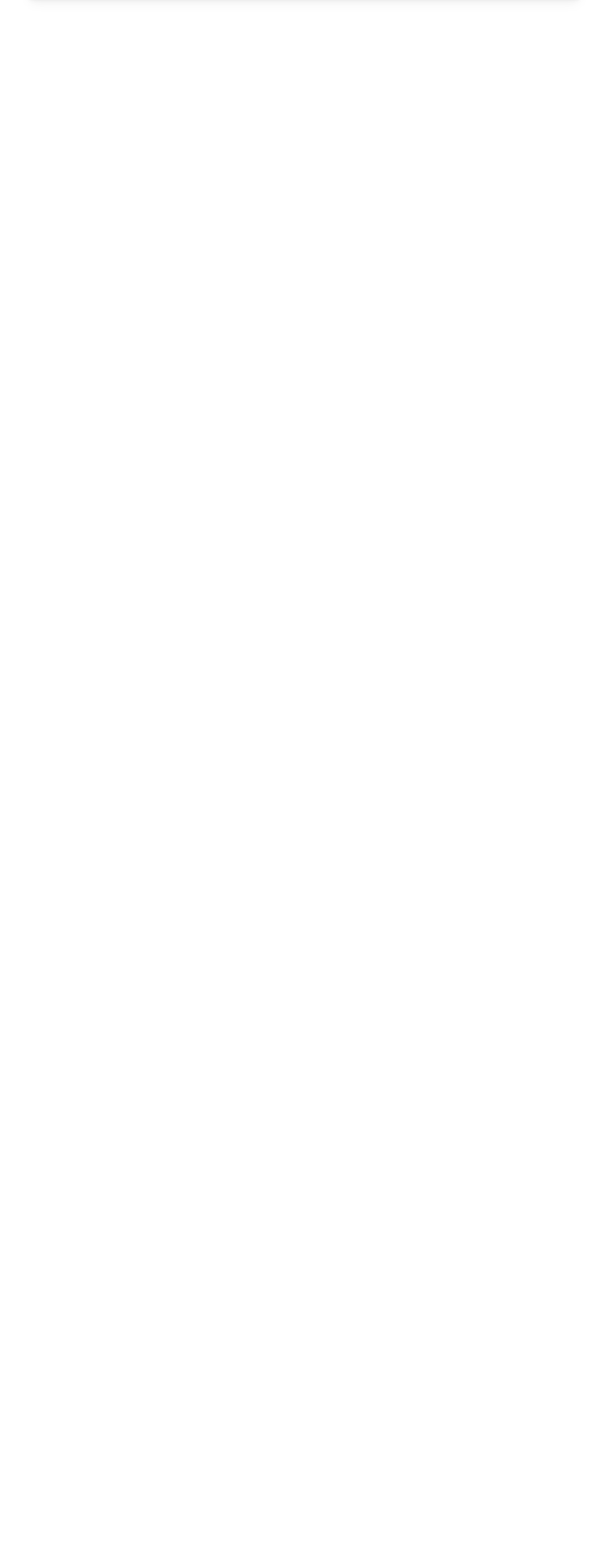
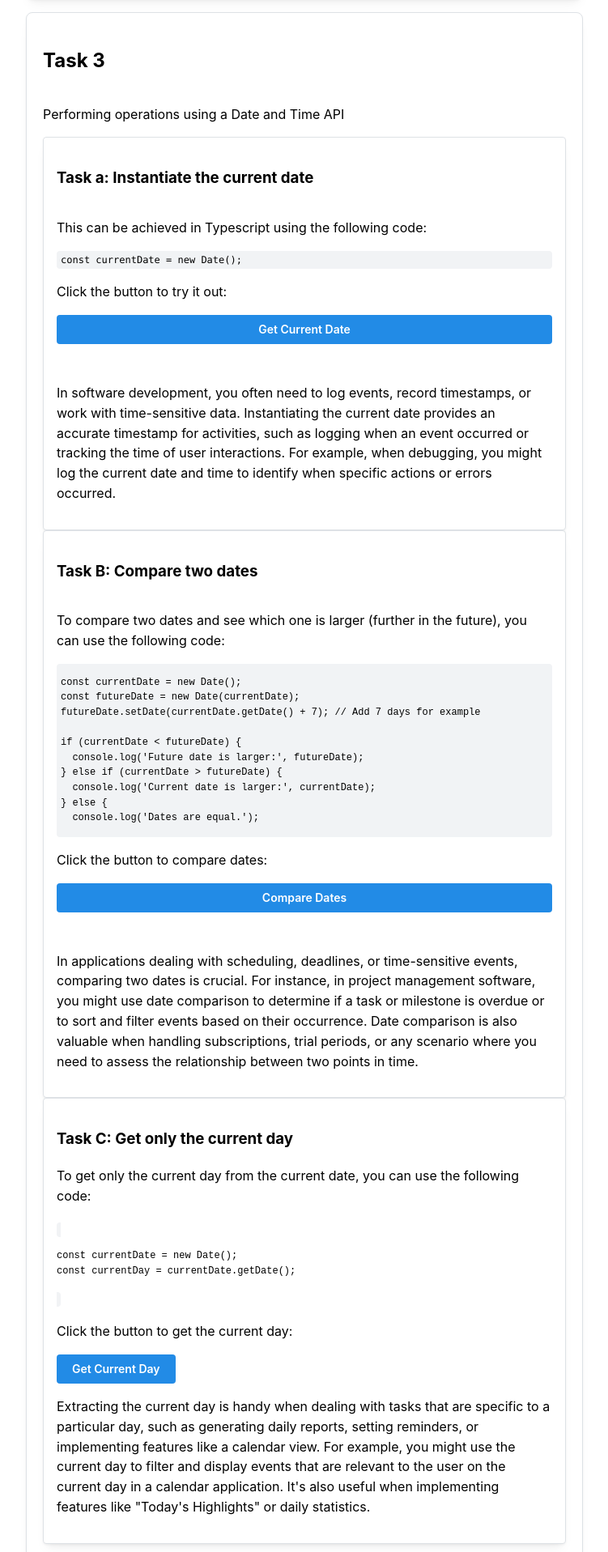
Before and after one commit to IlyesTirech/snake-charmers, a React (Create React App) app: page /week2 in a window 1280 px wide. Shown: the part 743-2660 px from the top of the page at 81% size, without its empty margins (264-1015 px from the left). Before the commit the page ends 800 px from the top, so only its background shows below. Built offline with nearby package versions, Linux system fonts and the light colour scheme.

Commit message:
Update WeekTwo.tsx

```diff
--- a/src/pages/WeekTwo.tsx
+++ b/src/pages/WeekTwo.tsx
@@ -1,47 +1,52 @@
 import React, { useState } from 'react';
-import { Container, Grid, Card, TextInput, Button, Tooltip } from '@mantine/core';
+import { Container, Grid, Card, TextInput, Button, Code } from '@mantine/core';
 import { DateInput } from '@mantine/dates';
 
 const WeekTwo: React.FC = () => {
-  //Task1
+  // Task 1
   const [task1Result, setTask1Result] = useState<string>('');
-  const [date, setDate] = useState<any>()
+  const [date, setDate] = useState<any>();
+
   const formatDate = () => {
     setTask1Result(date.toISOString().slice(0, 10));
-  }
-  console.log(date);
+  };
 
-  //Task2
-  const [correctFormat, setCorrectFormat] = useState<any>()
-  const [task2Result, setTask2Result] = useState<any>()
-  //Detect what type of date it is
-  function isValidDateFormat() {
+  // Task 2
+  const [correctFormat, setCorrectFormat] = useState<string>('');
+  const [task2Result, setTask2Result] = useState<string | null>(null);
+  const [task3aResult, setTask3aResult] = useState<string>('');
+  const [task3bResult, setTask3bResult] = useState<string>('');
+  const [task3cResult, setTask3cResult] = useState<string>('');
+
+  function detectAndConvertFormat() {
     // Regular expression for the date string format: "23rd October 2023"
     const dateFormatRegex = /^(\d{1,2})(st|nd|rd|th)?\s+(\w+)\s+(\d{4})$/;
 
-    // Test if the input string matches the format
-    const match = correctFormat.match(dateFormatRegex);
+    // Check if the input string matches the custom format
+    const isCustomFormat = dateFormatRegex.test(correctFormat);
 
-    console.log(!!match);
-
-
-    return !!match; // Returns true if the format is correct, otherwise false
+    if (isCustomFormat) {
+      setTask2Result(convertToISOFormat());
+    } else if (/^\d{4}-\d{2}-\d{2}$/.test(correctFormat)) {
+      setTask2Result(convertToCustomFormat());
+    } else {
+      setTask2Result('Not a valid format.');
     }
-
-function isValidDateNumberFormat() {
-  // Regular expression for the date string format: "2023-10-23"
-  const dateFormatRegex = /^\d{4}-\d{2}-\d{2}$/;
-
-  // Test if the input string matches the format
-  console.log(dateFormatRegex.test(correctFormat));
-
-  return dateFormatRegex.test(correctFormat);
   }
-
   function convertToISOFormat() {
     const months = [
-      "January", "February", "March", "April", "May", "June",
-      "July", "August", "September", "October", "November", "December"
+      'January',
+      'February',
+      'March',
+      'April',
+      'May',
+      'June',
+      'July',
+      'August',
+      'September',
+      'October',
+      'November',
+      'December'
     ];
 
     // Split the input string into day, month, and year
@@ -51,21 +56,33 @@ function convertToISOFormat() {
     const monthIndex = months.indexOf(monthName);
 
     // Check if the date components are valid
-  if (monthIndex === -1 || isNaN(day) || isNaN(year)) {
-      console.error("Invalid date format");
+    if (monthIndex === -1 || isNaN(parseInt(day)) || isNaN(parseInt(year))) {
+      console.error('Invalid date format');
       return null;
     }
 
     // Create a Date object and format it to ISO string
-  const isoDate = new Date(year, monthIndex, parseInt(day)).toISOString().split('T')[0];
+    const isoDate = new Date(parseInt(year), monthIndex, parseInt(day))
+      .toISOString()
+      .split('T')[0];
 
-  setTask2Result(isoDate)
+    setTask2Result(isoDate);
     return isoDate;
   }
   function convertToCustomFormat() {
     const months = [
-      "January", "February", "March", "April", "May", "June",
-      "July", "August", "September", "October", "November", "December"
+      'January',
+      'February',
+      'March',
+      'April',
+      'May',
+      'June',
+      'July',
+      'August',
+      'September',
+      'October',
+      'November',
+      'December'
     ];
 
     // Create a Date object from the ISO string
@@ -82,26 +99,6 @@ function convertToCustomFormat() {
     return formattedDate;
   }
 
-const convertIntoOpposite = () => {
-  if(!isValidDateFormat()){
-    setTask2Result('Not a valid format.')
-  }
-
-  if(!isValidDateNumberFormat()){
-    setTask2Result('Not a valid format.')
-  }
-
-  if(isValidDateFormat()){
-    setTask2Result(convertToISOFormat())
-    console.log({task2Result});
-  }
-  if(isValidDateNumberFormat()){
-    setTask2Result(convertToCustomFormat())
-      console.log({task2Result});
-    }
-
-  }
-
   return (
     <Container size="sm">
       <h1 className="title mt-5">Week 2</h1>
@@ -116,18 +113,18 @@ const convertIntoOpposite = () => {
                 value={date}
                 onChange={setDate}
                 label="Date input"
-              placeholder=
-              "Date input"
+                placeholder="Date input"
               />
-             <Button   mt="sm"
+              <Button
+                mt="sm"
                 onClick={(e) => {
                   formatDate();
                   e.preventDefault();
-                }}>Convert</Button>
+                }}>
+                Convert
+              </Button>
             </form>
-            <p  className="mt-3">
-              {task1Result}
-            </p>
+            <p className="mt-3">{task1Result}</p>
           </Card>
         </Grid.Col>
         <Grid.Col span={12}>
@@ -139,21 +136,132 @@ const convertIntoOpposite = () => {
                 value={correctFormat}
                 onChange={(e) => setCorrectFormat(e.target.value)}
                 label="Date input"
-              placeholder=
-              "Date input"
+                placeholder="Date input"
               />
-             <Button   mt="sm"
+              <Button
+                mt="sm"
                 onClick={(e) => {
-                  convertIntoOpposite();
+                  detectAndConvertFormat();
                   e.preventDefault();
-                }}>Convert</Button>
+                }}>
+                Convert
+              </Button>
             </form>
-            <p  className="mt-3">
-              {task2Result}
+            <p className="mt-3">{task2Result}</p>
+          </Card>
+        </Grid.Col>
+        <Grid.Col span={12}>
+          <Card shadow="sm" padding="lg" radius="md" withBorder>
+            <h2>Task 3</h2>
+            <p>Performing operations using a Date and Time API</p>
+            <Card withBorder>
+              <h3>Task a: Instantiate the current date</h3>
+              <p>
+                This can be achieved in Typescript using the following code:
+              </p>
+              <Code>const currentDate = new Date();</Code>
+              <p>Click the button to try it out:</p>
+              <Button
+                onClick={() => {
+                  const currentDate = new Date();
+                  setTask3aResult('Current Date: ' + currentDate);
+                  // You can perform any other actions with the currentDate object as needed.
+                }}>
+                Get Current Date
+              </Button>
+              <p className="mt-3">{task3aResult}</p>
+              <p className="mt-3">
+                In software development, you often need to log events, record
+                timestamps, or work with time-sensitive data. Instantiating the
+                current date provides an accurate timestamp for activities, such
+                as logging when an event occurred or tracking the time of user
+                interactions. For example, when debugging, you might log the
+                current date and time to identify when specific actions or
+                errors occurred.
               </p>
             </Card>
+            <Card withBorder>
+              <h3>Task B: Compare two dates</h3>
+              <p>
+                To compare two dates and see which one is larger (further in the
+                future), you can use the following code:
+              </p>
+              <Code>
+                <pre>{`const currentDate = new Date();
+const futureDate = new Date(currentDate);
+futureDate.setDate(currentDate.getDate() + 7); // Add 7 days for example
+
+if (currentDate < futureDate) {
+  console.log('Future date is larger:', futureDate);
+} else if (currentDate > futureDate) {
+  console.log('Current date is larger:', currentDate);
+} else {
+  console.log('Dates are equal.');`}</pre>
+              </Code>
+              <p>Click the button to compare dates:</p>
+              <Button
+                onClick={() => {
+                  const currentDate = new Date();
+                  const futureDate = new Date(currentDate);
+                  futureDate.setDate(currentDate.getDate() + 7);
+
+                  if (currentDate < futureDate) {
+                    setTask3bResult('Future date is larger: ' + futureDate);
+                  } else if (currentDate > futureDate) {
+                    setTask3bResult('Current date is larger: ' + currentDate);
+                  } else {
+                    setTask3bResult('Dates are equal.');
+                  }
+                }}>
+                Compare Dates
+              </Button>
+              <p className="mt-3">{task3bResult}</p>
+              <p className="mt-3">
+                In applications dealing with scheduling, deadlines, or
+                time-sensitive events, comparing two dates is crucial. For
+                instance, in project management software, you might use date
+                comparison to determine if a task or milestone is overdue or to
+                sort and filter events based on their occurrence. Date
+                comparison is also valuable when handling subscriptions, trial
+                periods, or any scenario where you need to assess the
+                relationship between two points in time.
+              </p>
+            </Card>
+            <Card withBorder>
+              <div>
+                <h3>Task C: Get only the current day</h3>
+                <p>
+                  To get only the current day from the current date, you can use
+                  the following code:
+                </p>
+                <Code>
+                  <pre>{`const currentDate = new Date();
+const currentDay = currentDate.getDate();`}</pre>
+                </Code>
+                <p>Click the button to get the current day:</p>
+                <Button
+                  onClick={() => {
+                    const currentDate = new Date();
+                    const currentDay = currentDate.getDate();
+                    setTask3cResult('Current Day: ' + currentDay);
+                  }}>
+                  Get Current Day
+                </Button>
+                <p className="mt-3">{task3cResult}</p>
+                <p className="mt-3">
+                  Extracting the current day is handy when dealing with tasks
+                  that are specific to a particular day, such as generating
+                  daily reports, setting reminders, or implementing features
+                  like a calendar view. For example, you might use the current
+                  day to filter and display events that are relevant to the user
+                  on the current day in a calendar application. It's also useful
+                  when implementing features like "Today's Highlights" or daily
+                  statistics.
+                </p>
+              </div>
+            </Card>
+          </Card>
         </Grid.Col>
-
       </Grid>
     </Container>
   );
```
Lines whose indentation alone changed are shown as unchanged.
